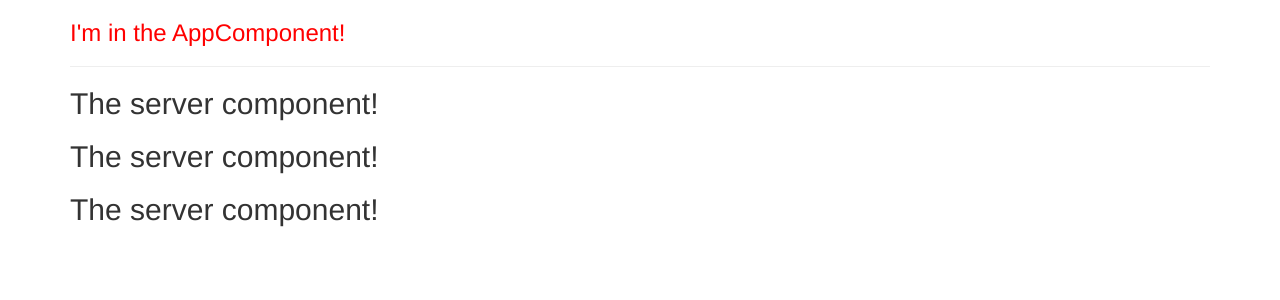
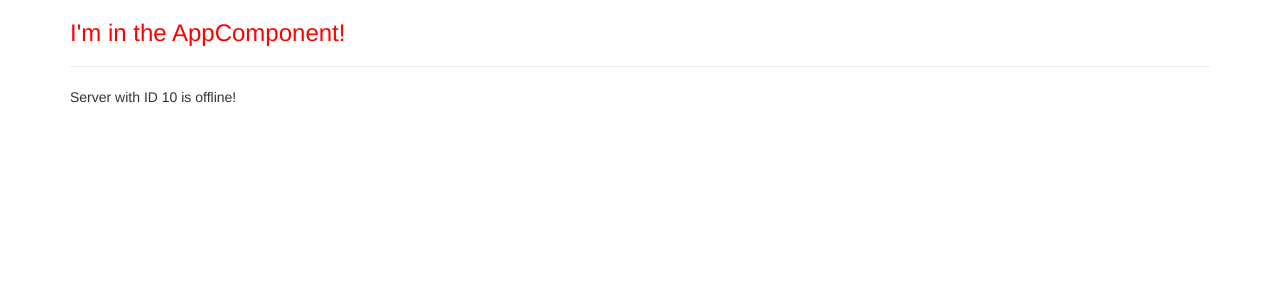
Before and after one commit to walersallheart/angular-the-complete-guide, an Angular app in the folder my-first-app/: page / in a window 1280 px wide. Shown: the top 300 px of the page. Built offline with nearby package versions, Linux system fonts and the light colour scheme.

Commit message:
27 String Interpolation.

```diff
--- a/my-first-app/src/app/servers/servers.component.html
+++ b/my-first-app/src/app/servers/servers.component.html
@@ -1,2 +1 @@
-<app-server></app-server>
-<app-server></app-server>
+<p>Server with ID {{serverId}} is {{  getServerStatus() }}!</p>
--- a/my-first-app/src/app/servers/servers.component.ts
+++ b/my-first-app/src/app/servers/servers.component.ts
@@ -2,18 +2,19 @@ import { Component, OnInit } from '@angular/core';
 
 @Component({
   selector: 'app-servers',
-  template: `
-    <app-server></app-server>
-    <app-server></app-server>
-    <app-server></app-server>
-  `,
+  templateUrl:  './servers.component.html',
   styleUrls: ['./servers.component.css']
 })
 export class ServersComponent implements OnInit {
+  serverId: number = 10;
+  serverStatus: string = 'offline';
+
+  getServerStatus() {
+    return this.serverStatus;
+  }
 
   constructor() { }
 
   ngOnInit(): void {
   }
-
 }
```
